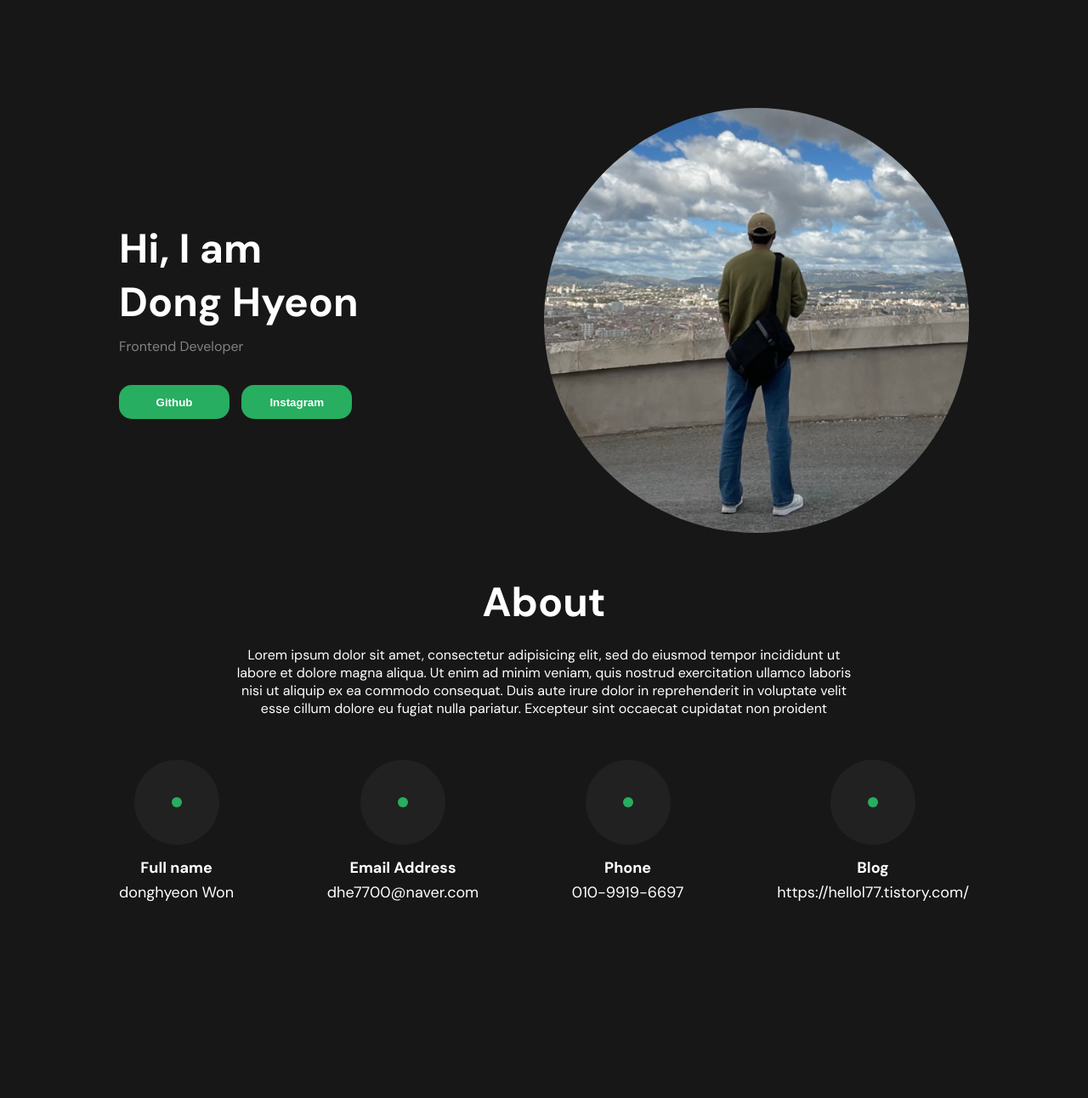
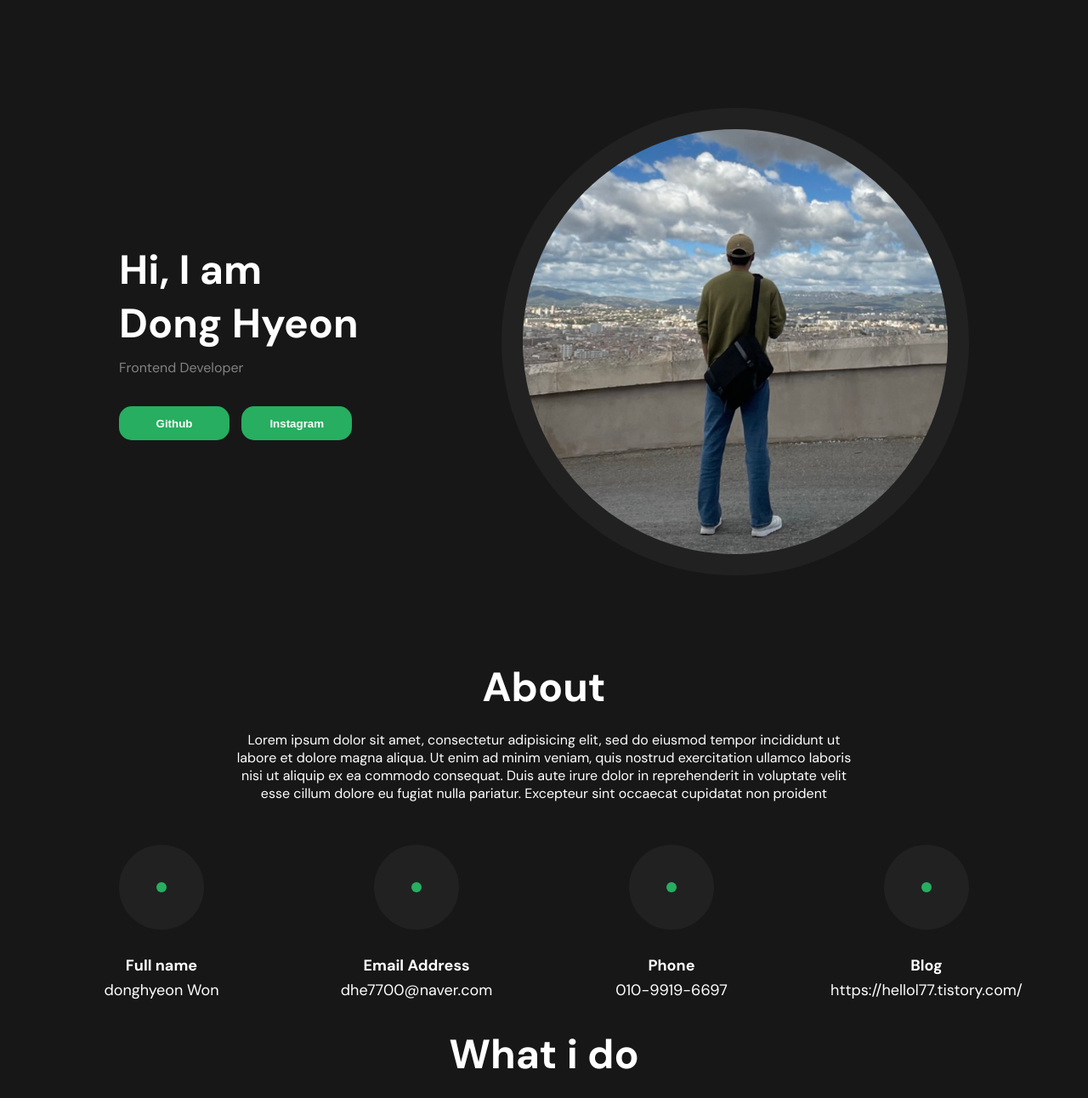
Before and after one commit to yerimi00/github_session, a plain HTML site: page index.html in a window 1280 px wide. Shown: the part 88-1380 px from the top of the page at 85% size. Before the commit the page ends 1158 px from the top, so only its background shows below. Drawn offline with Linux system fonts and the light colour scheme.

Commit message:
fix: big-circle 정렬 수정

```diff
--- a/index.html
+++ b/index.html
@@ -35,7 +35,7 @@
           Instagram
         </button>
       </div>
-      <div class="introduce_img">
+      <div class="introduce_img_content">
         <img class="introduce_img" alt="photo" src="/asset/dongHyeon.png" />
       </div>
     </div>
@@ -52,25 +52,40 @@
       <div class="main_info">
         <div class="main_info_content">
           <div class="big-circle"><div class="small-circle"></div></div>
+          <div class="position">
             <div class="main_info_title">Full name</div>
             <div>donghyeon Won</div>
           </div>
+        </div>
         <div class="main_info_content">
           <div class="big-circle"><div class="small-circle"></div></div>
+          <div class="position">
             <div class="main_info_title">Email Address</div>
             <div>dhe7700@naver.com</div>
           </div>
+        </div>
         <div class="main_info_content">
           <div class="big-circle"><div class="small-circle"></div></div>
+          <div class="position">
             <div class="main_info_title">Phone</div>
             <div>010-9919-6697</div>
           </div>
+        </div>
         <div class="main_info_content">
           <div class="big-circle"><div class="small-circle"></div></div>
+          <div class="position">
             <div class="main_info_title">Blog</div>
             <div>https://hellol77.tistory.com/</div>
           </div>
         </div>
       </div>
+      <div></div>
+      <div class="main_title">What i do</div>
+      <div class="main_info main_whatIDo">
+        <div class="main_whatIDO_card"></div>
+        <div class="main_whatIDO_card"></div>
+        <div class="main_whatIDO_card"></div>
+      </div>
+    </div>
   </body>
 </html>
--- a/style.css
+++ b/style.css
@@ -30,6 +30,9 @@ body {
 }
 a {
   text-decoration: none;
+}
+a:hover {
+  color: var(--mainTextHover);
 }
 nav {
   width: 1200px;
@@ -102,18 +105,27 @@ button {
   height: 500px;
   border-radius: 50%;
 }
+.introduce_img_content {
+  width: 550px;
+  height: 550px;
+  display: flex;
+  border-radius: 50%;
+  background-color: var(--bigCircle);
+  justify-content: center;
+  align-items: center;
+}
 
 .main {
   display: flex;
   justify-content: center;
   align-items: center;
   flex-direction: column;
-  margin-top: 50px;
 }
 .main_title {
   font-size: var(--titleFontSize);
   font-weight: bold;
   margin-bottom: 20px;
+  margin-top: 100px;
 }
 
 .main_text {
@@ -134,6 +146,7 @@ button {
   align-items: center;
   font-size: var(--textFontSize);
   flex-direction: column;
+  position: relative;
 }
 .main_info_title {
   font-weight: bold;
@@ -159,7 +172,26 @@ button {
   transform: translate(-50%, -50%);
   transition: all 0.3s;
 }
+
 .big-circle:hover > .small-circle {
   width: 100px;
   height: 100px;
 }
+.position {
+  position: absolute;
+  top: 130px;
+  text-align: center;
+  width: 300px;
+}
+.main_whatIDO {
+  width: 1300px;
+}
+
+.main_whatIDO_content {
+}
+
+.main_whatIDO_card {
+  width: 350px;
+  height: 250px;
+  background-color: var(--bigCircle);
+}
```
Lines whose indentation alone changed are shown as unchanged.
